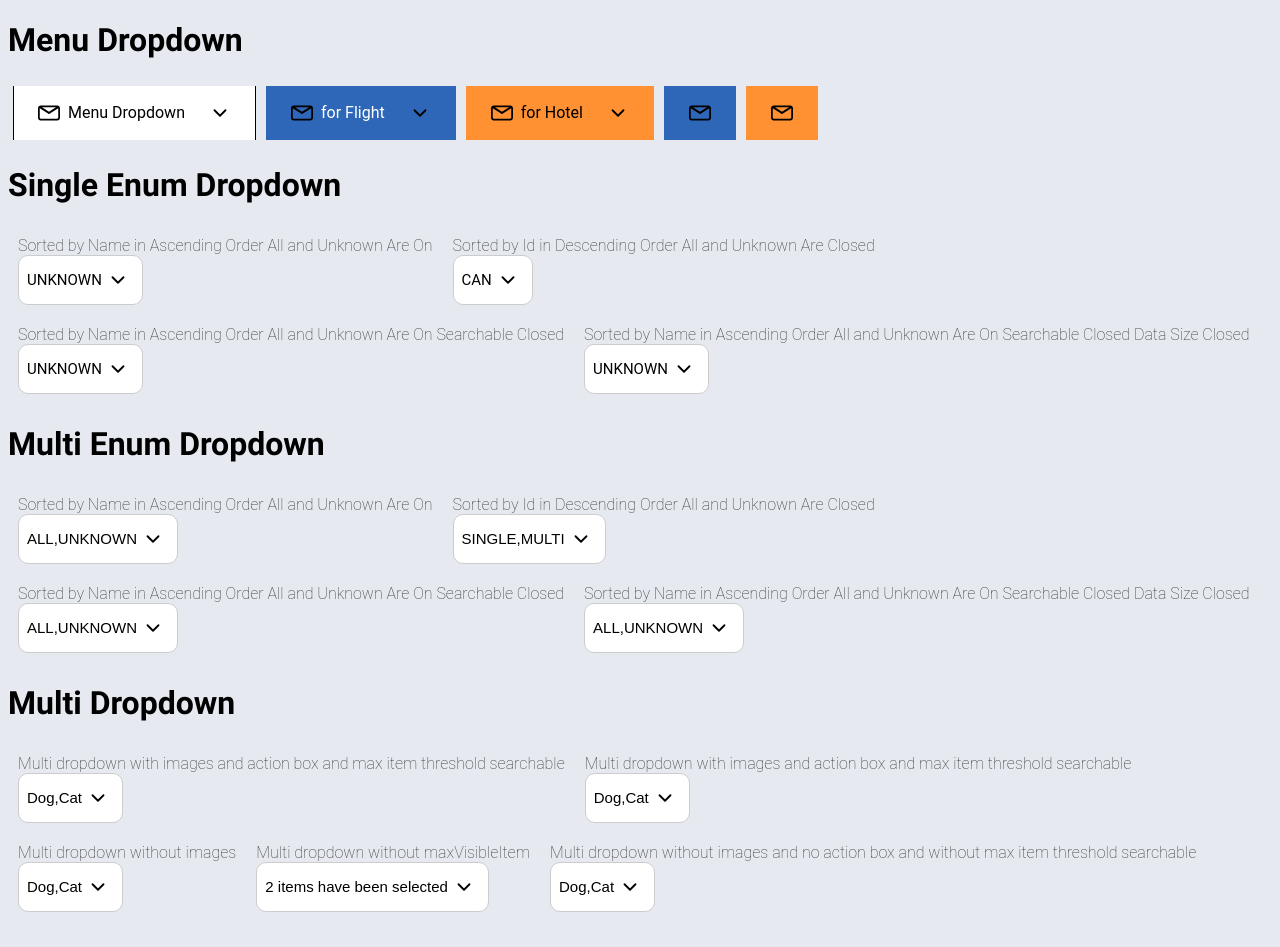
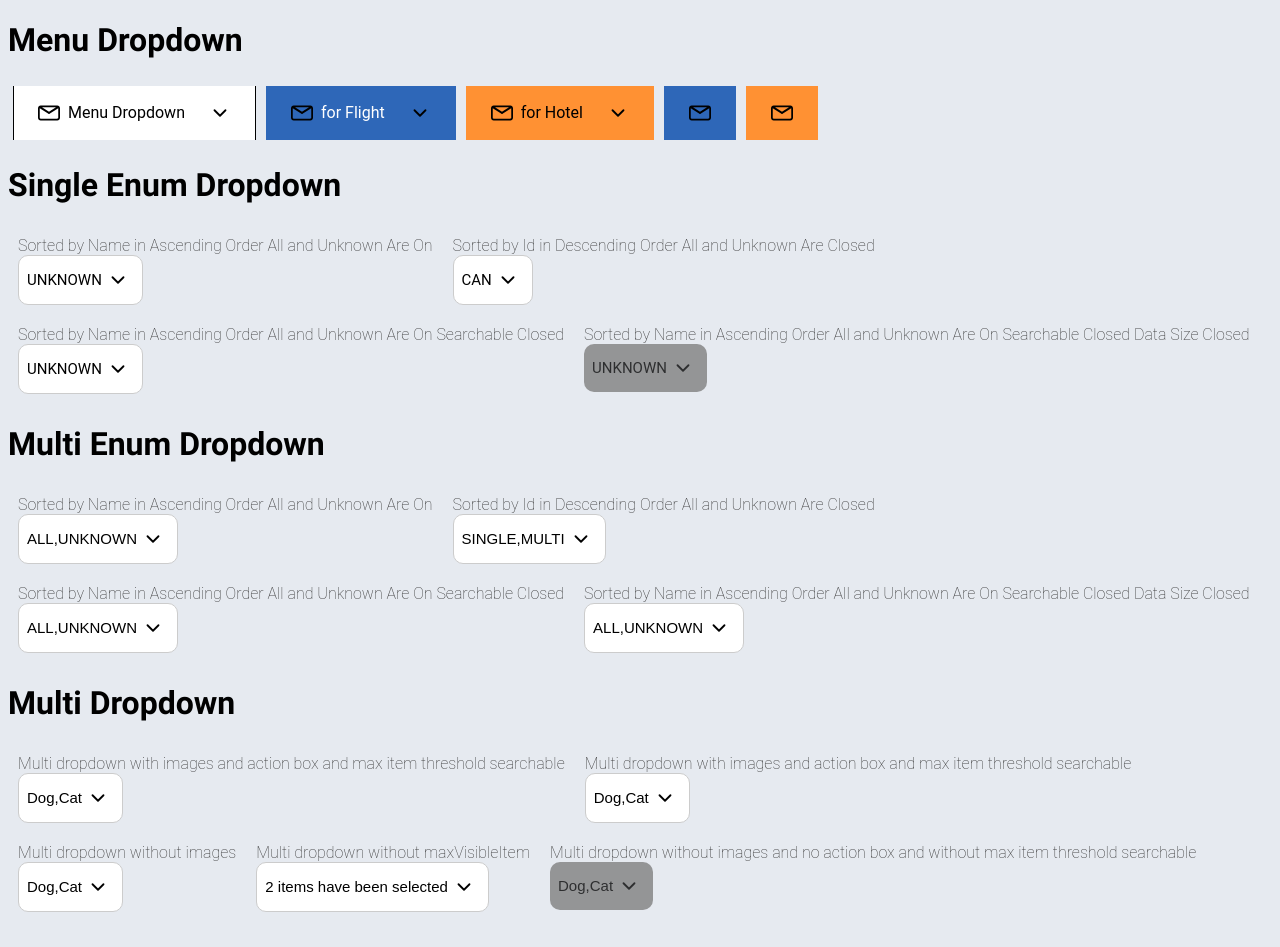
Before and after one commit to Mwiert/miniSpa, a Vue app: page /summerLovers in a window 1280 px wide. Shown: the top 947 px of the page. Built offline with nearby package versions, Linux system fonts and the light colour scheme; a web font is replaced by a local one.

Commit message:
feature: Add disabled prop to dropdown components

```diff
--- a/src/components/Dropdown/UIDropdown.vue
+++ b/src/components/Dropdown/UIDropdown.vue
@@ -374,11 +374,6 @@ export default {
         display: flex;
         font-size: 15px;
         // font-weight: bold;
-
-        &:active {
-          color: grey;
-          font-weight: normal;
-        }
       }
 
       .arrow {
--- a/src/components/Dropdown/UIEnumDropdown.vue
+++ b/src/components/Dropdown/UIEnumDropdown.vue
@@ -1,11 +1,11 @@
 <template>
   <UIMultiDropdown v-if="isMulti" v-model="selectedItems" :items="dropdownItems" :fontSize="fontSize" :label="label"
     :dataSize="dataSize" :searchable="searchable" :maxVisibleItems="maxVisibleItems" :hasActionBox="hasActionBox"
-    :sortField="sortField" :sortByAscending="sortByAscending" :maxItemThreshold="maxItemThreshold"
+    :sortField="sortField" :sortByAscending="sortByAscending" :maxItemThreshold="maxItemThreshold" :disabled="disabled"
     @update:modelValue="($event) => $emit('update:modelValue', $event)" />
   <UIDropdown v-else v-model="selectedItem" :items="dropdownItems" :label="label" :fontSize="fontSize"
     :searchable="searchable" :dataSize="dataSize" :sortField="sortField" :sortByAscending="sortByAscending"
-    :maxItemThreshold="maxItemThreshold" :unselectable="unselectable"
+    :maxItemThreshold="maxItemThreshold" :unselectable="unselectable" :disabled="disabled"
     @update:modelValue="($event) => $emit('update:modelValue', $event)" />
 </template>
 
@@ -80,7 +80,8 @@ export default {
     showUnknown: { type: Boolean, default: false },
     sortField: { type: String },
     sortByAscending: { type: Boolean, default: false },
-    maxItemThreshold: { type: Number, default: 15 }
+    maxItemThreshold: { type: Number, default: 15 },
+    disabled: { type: Boolean, default: false }
   },
   data() {
     return {
--- a/src/components/Dropdown/UIMultiDropdown.vue
+++ b/src/components/Dropdown/UIMultiDropdown.vue
@@ -2,11 +2,11 @@
   <div class="ui-multi-dropdown-c">
     <div class="ui-multi-dropdown-c-wrapper">
       <label class="label" v-if="label?.length !== 0">{{ label }}</label>
-      <button @click="toggleDropdown" class="ui-multi-dropdown-button" :class="{ active: isOpen }">
+      <button @click="toggleDropdown" class="ui-multi-dropdown-button" :class="{ active: isOpen && !disabled, disabled: disabled}">
         <div class="placeholder-text">{{ labelDisplay }}</div>
-        <SvgIcon class="arrow" :class="{ up: isOpen }" :name="'arrow-down'" :size="'s'" />
+        <SvgIcon class="arrow" :class="{ up: isOpen && !disabled }" :name="'arrow-down'" :size="'s'" />
       </button>
-      <div v-if="isOpen" class="ui-multi-dropdown-menu" :style="{ fontSize: fontSize + 'px' }">
+      <div v-if="isOpen && !disabled" class="ui-multi-dropdown-menu" :style="{ fontSize: fontSize + 'px' }">
         <div v-if="searchable" class="search-container">
           <div class="search-content-wrapper">
             <input
@@ -145,6 +145,10 @@ export default {
     iconImage: {
       type: String,
       default: ''
+    },
+    disabled: {
+      type: Boolean,
+      default: false
     }
   },
   data() {
@@ -318,7 +322,7 @@ export default {
     },
     toggleDropdown() {
       this.isOpen = !this.isOpen
-      if (this.isOpen) {
+      if (this.isOpen && !this.disabled) {
         this.clearSearch()
 
         this.$nextTick(() => {
@@ -403,6 +407,12 @@ export default {
       justify-content: space-between;
       align-items: center;
       display: flex;
+      &.disabled {
+        cursor: not-allowed;
+        background-color: gray;
+        border: none;
+        opacity: 0.8;
+      }
 
       &.active {
         border: 1px solid #60acfe;
@@ -415,10 +425,6 @@ export default {
         font-size: 15px;
         // font-weight: bold;
 
-        &:active {
-          color: grey;
-          font-weight: normal;
-        }
       }
 
       .arrow {
--- a/src/pages/SummerLovers.vue
+++ b/src/pages/SummerLovers.vue
@@ -174,7 +174,8 @@
         :showUnknown="true"
         :sortByAscending="true"
         :maxItemThreshold="maxItemThreshold"
-        :enumObj="EInternSingleComponentType" />
+        :enumObj="EInternSingleComponentType"
+        disabled />
     </div>
     <div>
       <h1>{{ 'Multi Enum Dropdown' }}</h1>
@@ -313,7 +314,8 @@
         primaryKey="id"
         :sortByAscending="true"
         :maxItemThreshold="maxItemThreshold"
-        :hasActionBox="false" />
+        :hasActionBox="false"
+        disabled />
     </div>
     <div>
       <h1>{{ 'Single Dropdown' }}</h1>
```
